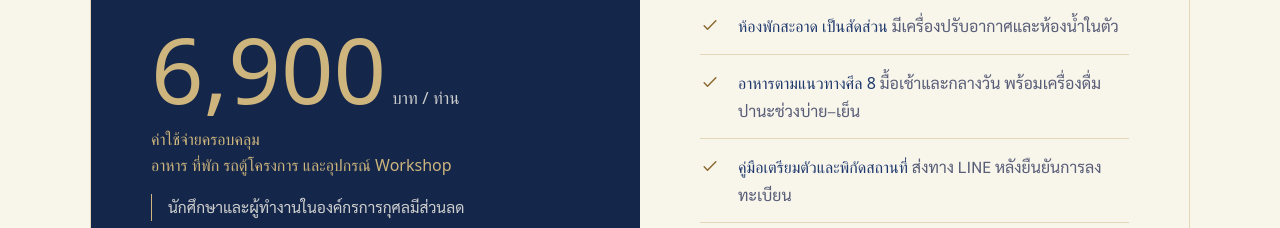
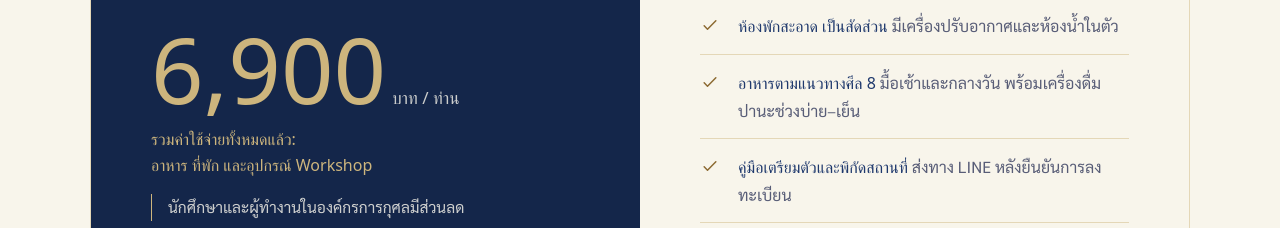
Before and after one commit to Nanpannapa/Life_Mastery_Site, a plain HTML site: page index.html in a window 1280 px wide. Shown: the part 8481-8709 px from the top of the page. Drawn offline with Linux system fonts and the light colour scheme; a web font is replaced by a local one.

Commit message:
Update index.html

```diff
--- a/index.html
+++ b/index.html
@@ -993,7 +993,7 @@
           <span class="eyebrow">Registration</span>
           <h2 class="h-section">LIFE MASTERY<br />15–20 ธันวาคม 2569</h2>
           <p class="price">6,900<small>บาท / ท่าน</small></p>
-          <p class="price-covers">ค่าใช้จ่ายครอบคลุม<br />อาหาร ที่พัก รถตู้โครงการ <span style="white-space:nowrap">และอุปกรณ์ Workshop</span></p>
+          <p class="price-covers">รวมค่าใช้จ่ายทั้งหมดแล้ว:<br />อาหาร ที่พัก และอุปกรณ์ Workshop<span style="white-space:nowrap"></span></p>
           <p class="discount">นักศึกษาและผู้ทำงานในองค์กรการกุศลมีส่วนลด</p>
           <a class="btn btn-gold" href="https://forms.fillout.com/t/uwxftrfZcfus" target="_blank" rel="noopener noreferrer">
             สมัครเลย
```
